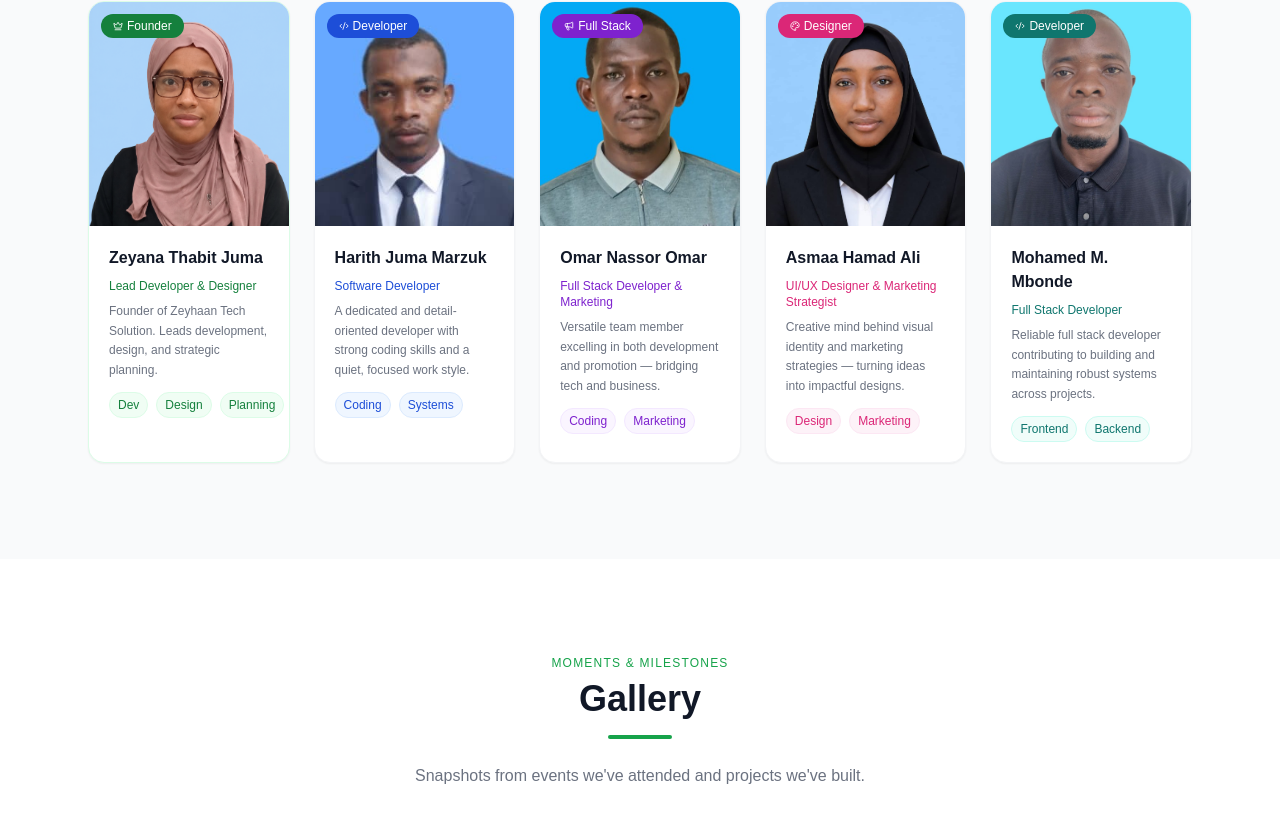
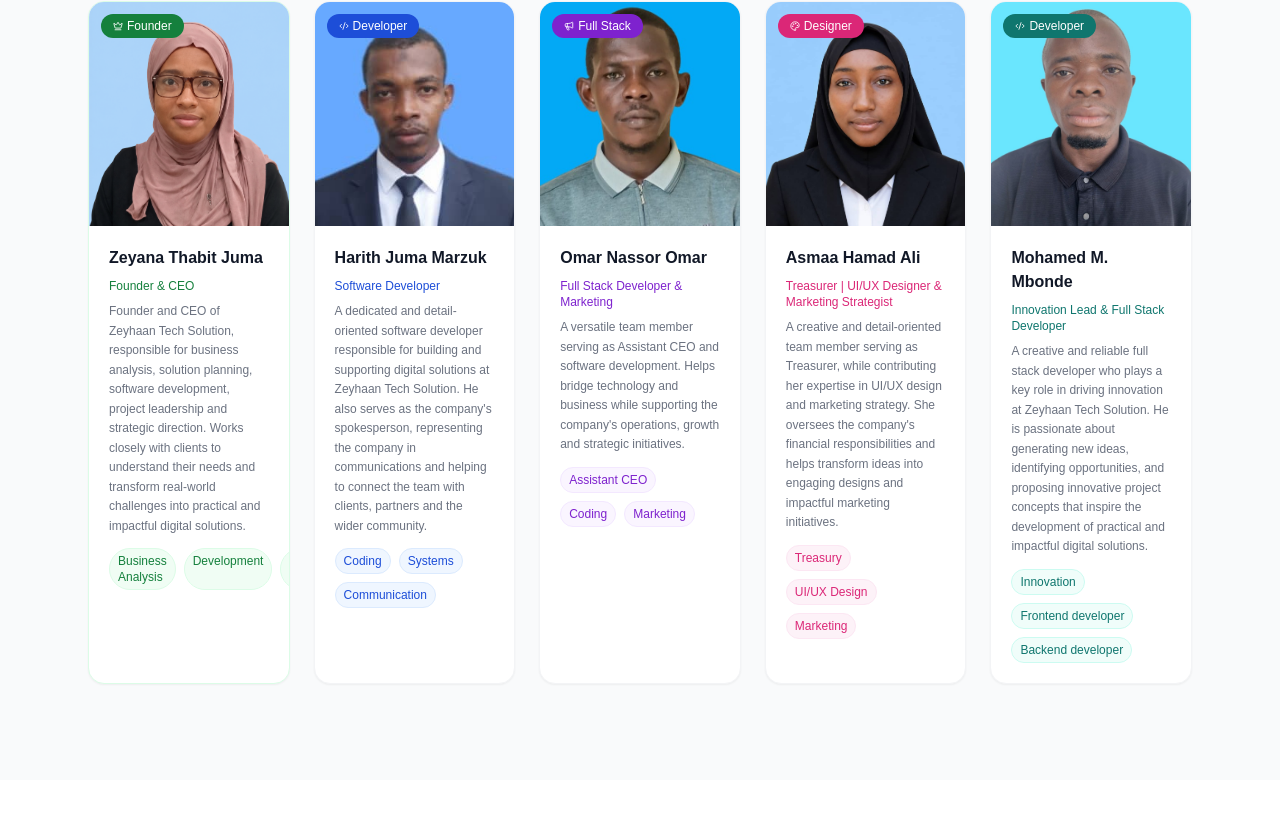
Before and after one commit to zeytham/zeyhaan-portfolio, a Next.js app: page / in a window 1280 px wide. Shown: the part 7139-7974 px from the top of the page. Built offline with nearby package versions, Linux system fonts and the light colour scheme.

Commit message:
Revise team member roles and descriptions
Updated team member descriptions and roles for clarity and detail.

```diff
--- a/components/Team.jsx
+++ b/components/Team.jsx
@@ -20,7 +20,7 @@ export default function Team() {
           <h2 className="text-4xl font-bold text-gray-900 mb-4">Our Team</h2>
           <div className="w-16 h-1 bg-green-600 mx-auto rounded-full" />
           <p className="text-gray-500 mt-6 max-w-xl mx-auto leading-relaxed">
-            A passionate team united by one mission — to innovate, develop, and grow.
+            A passionate team united by one mission which is to innovate, develop and grow.
           </p>
         </motion.div>
 
@@ -51,14 +51,15 @@ export default function Team() {
             </div>
             <div className="p-5 space-y-2">
               <h3 className="font-bold text-gray-900">Zeyana Thabit Juma</h3>
-              <p className="text-xs text-green-700 font-medium">Lead Developer & Designer</p>
+              <p className="text-xs text-green-700 font-medium">Founder & CEO</p>
               <p className="text-xs text-gray-500 leading-relaxed">
-                Founder of Zeyhaan Tech Solution. Leads development, design, and strategic planning.
+              Founder and CEO of Zeyhaan Tech Solution, responsible for business analysis, solution planning, software development, project leadership and strategic direction. Works closely with clients to understand their needs and transform real-world challenges into practical and impactful digital solutions.
               </p>
               <div className="flex gap-2 pt-1">
-                <span className="text-xs bg-green-50 text-green-700 border border-green-100 px-2 py-1 rounded-full">Dev</span>
-                <span className="text-xs bg-green-50 text-green-700 border border-green-100 px-2 py-1 rounded-full">Design</span>
-                <span className="text-xs bg-green-50 text-green-700 border border-green-100 px-2 py-1 rounded-full">Planning</span>
+                <span className="text-xs bg-green-50 text-green-700 border border-green-100 px-2 py-1 rounded-full">Business Analysis</span>
+                <span className="text-xs bg-green-50 text-green-700 border border-green-100 px-2 py-1 rounded-full">Development</span>
+                <span className="text-xs bg-green-50 text-green-700 border border-green-100 px-2 py-1 rounded-full">Project Leadership</span>
+                <span className="text-xs bg-green-50 text-green-700 border border-green-100 px-2 py-1 rounded-full">Strategy</span>
               </div>
             </div>
           </motion.div>
@@ -90,11 +91,12 @@ export default function Team() {
               <h3 className="font-bold text-gray-900">Harith Juma Marzuk</h3>
               <p className="text-xs text-blue-700 font-medium">Software Developer</p>
               <p className="text-xs text-gray-500 leading-relaxed">
-                A dedicated and detail-oriented developer with strong coding skills and a quiet, focused work style.
+                A dedicated and detail-oriented software developer responsible for building and supporting digital solutions at Zeyhaan Tech Solution. He also serves as the company's spokesperson, representing the company in communications and helping to connect the team with clients, partners and the wider community.
               </p>
-              <div className="flex gap-2 pt-1">
+              <div className="flex flex-wrap gap-2 pt-1">
                 <span className="text-xs bg-blue-50 text-blue-700 border border-blue-100 px-2 py-1 rounded-full">Coding</span>
                 <span className="text-xs bg-blue-50 text-blue-700 border border-blue-100 px-2 py-1 rounded-full">Systems</span>
+                <span className="text-xs bg-blue-50 text-blue-700 border border-blue-100 px-2 py-1 rounded-full">Communication</span>
               </div>
             </div>
           </motion.div>
@@ -126,11 +128,13 @@ export default function Team() {
               <h3 className="font-bold text-gray-900">Omar Nassor Omar</h3>
               <p className="text-xs text-purple-700 font-medium">Full Stack Developer & Marketing</p>
               <p className="text-xs text-gray-500 leading-relaxed">
-                Versatile team member excelling in both development and promotion — bridging tech and business.
+                A versatile team member serving as Assistant CEO and software development. Helps bridge technology and business while supporting the company's operations, growth and strategic initiatives.
               </p>
-              <div className="flex gap-2 pt-1">
+              <div className="flex flex-wrap gap-2 pt-1">
+                <span className="text-xs bg-purple-50 text-purple-700 border border-purple-100 px-2 py-1 rounded-full">Assistant CEO</span>
                 <span className="text-xs bg-purple-50 text-purple-700 border border-purple-100 px-2 py-1 rounded-full">Coding</span>
                 <span className="text-xs bg-purple-50 text-purple-700 border border-purple-100 px-2 py-1 rounded-full">Marketing</span>
+
               </div>
             </div>
           </motion.div>
@@ -160,13 +164,17 @@ export default function Team() {
             </div>
             <div className="p-5 space-y-2">
               <h3 className="font-bold text-gray-900">Asmaa Hamad Ali</h3>
-              <p className="text-xs text-pink-600 font-medium">UI/UX Designer & Marketing Strategist</p>
-              <p className="text-xs text-gray-500 leading-relaxed">
-                Creative mind behind visual identity and marketing strategies — turning ideas into impactful designs.
-              </p>
-              <div className="flex gap-2 pt-1">
-                <span className="text-xs bg-pink-50 text-pink-600 border border-pink-100 px-2 py-1 rounded-full">Design</span>
-                <span className="text-xs bg-pink-50 text-pink-600 border border-pink-100 px-2 py-1 rounded-full">Marketing</span>
+              <p className="text-xs text-pink-600 font-medium">
+                  Treasurer | UI/UX Designer & Marketing Strategist
+                </p>
+                <p className="text-xs text-gray-500 leading-relaxed">
+                  A creative and detail-oriented team member serving as Treasurer, while contributing her expertise in UI/UX design and marketing strategy. She oversees the company's financial responsibilities and helps transform ideas into engaging designs and impactful marketing initiatives.
+                </p>
+                <div className="flex flex-wrap gap-2 pt-1">
+                  <span className="text-xs bg-pink-50 text-pink-600 border border-pink-100 px-2 py-1 rounded-full">Treasury</span>
+                  <span className="text-xs bg-pink-50 text-pink-600 border border-pink-100 px-2 py-1 rounded-full">UI/UX Design</span>
+                  <span className="text-xs bg-pink-50 text-pink-600 border border-pink-100 px-2 py-1 rounded-full">Marketing</span>
+
               </div>
             </div>
           </motion.div>
@@ -196,13 +204,16 @@ export default function Team() {
             </div>
             <div className="p-5 space-y-2">
               <h3 className="font-bold text-gray-900">Mohamed M. Mbonde</h3>
-              <p className="text-xs text-teal-700 font-medium">Full Stack Developer</p>
-              <p className="text-xs text-gray-500 leading-relaxed">
-                Reliable full stack developer contributing to building and maintaining robust systems across projects.
-              </p>
-              <div className="flex gap-2 pt-1">
-                <span className="text-xs bg-teal-50 text-teal-700 border border-teal-100 px-2 py-1 rounded-full">Frontend</span>
-                <span className="text-xs bg-teal-50 text-teal-700 border border-teal-100 px-2 py-1 rounded-full">Backend</span>
+              <p className="text-xs text-teal-700 font-medium">
+                  Innovation Lead & Full Stack Developer
+                </p>
+                <p className="text-xs text-gray-500 leading-relaxed">
+                  A creative and reliable full stack developer who plays a key role in driving innovation at Zeyhaan Tech Solution. He is passionate about generating new ideas, identifying opportunities, and proposing innovative project concepts that inspire the development of practical and impactful digital solutions.
+                </p>
+                <div className="flex flex-wrap gap-2 pt-1">
+                  <span className="text-xs bg-teal-50 text-teal-700 border border-teal-100 px-2 py-1 rounded-full">Innovation</span>
+                  <span className="text-xs bg-teal-50 text-teal-700 border border-teal-100 px-2 py-1 rounded-full">Frontend developer</span>
+                  <span className="text-xs bg-teal-50 text-teal-700 border border-teal-100 px-2 py-1 rounded-full">Backend developer</span>
               </div>
             </div>
           </motion.div>
```
